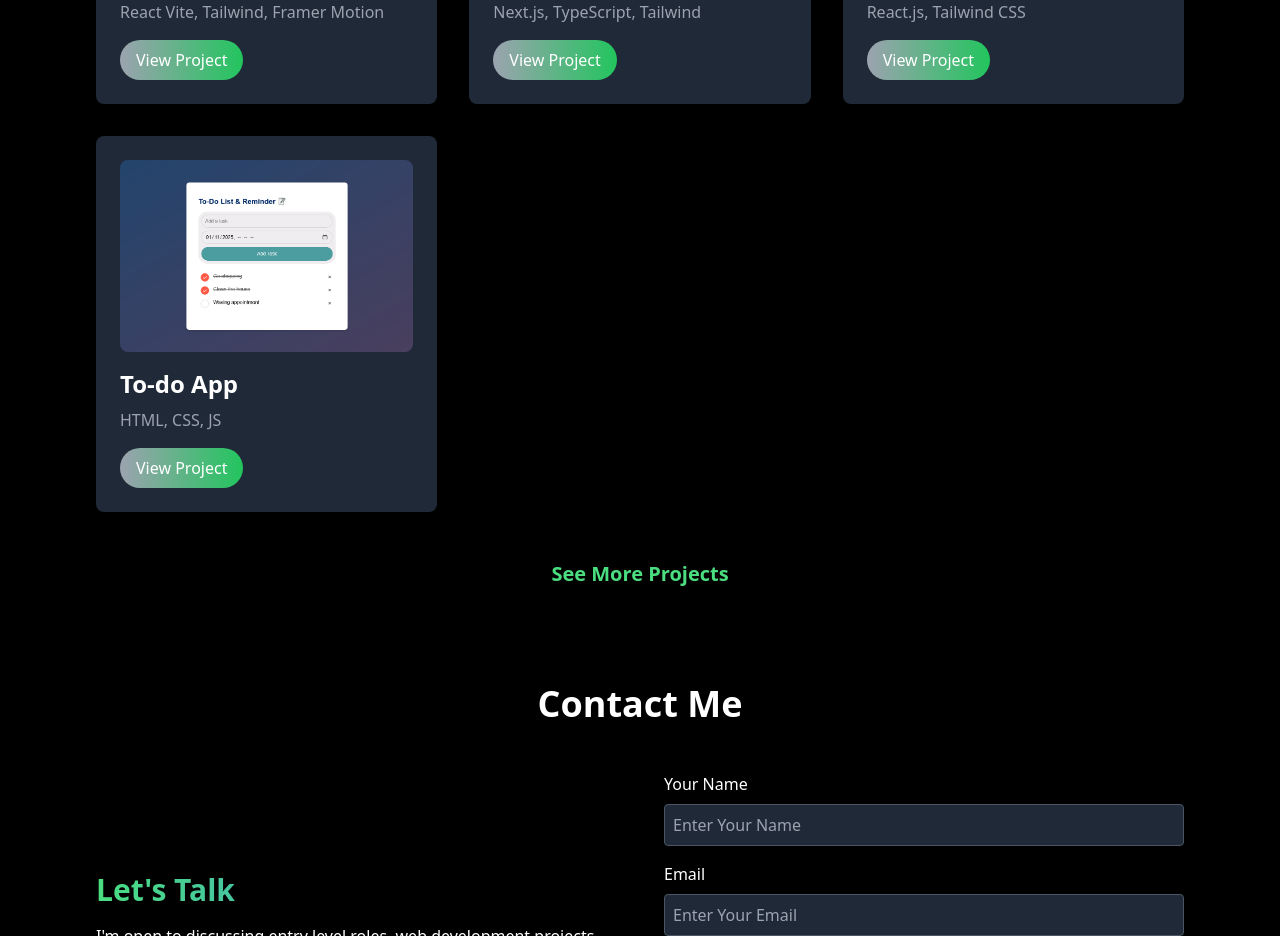
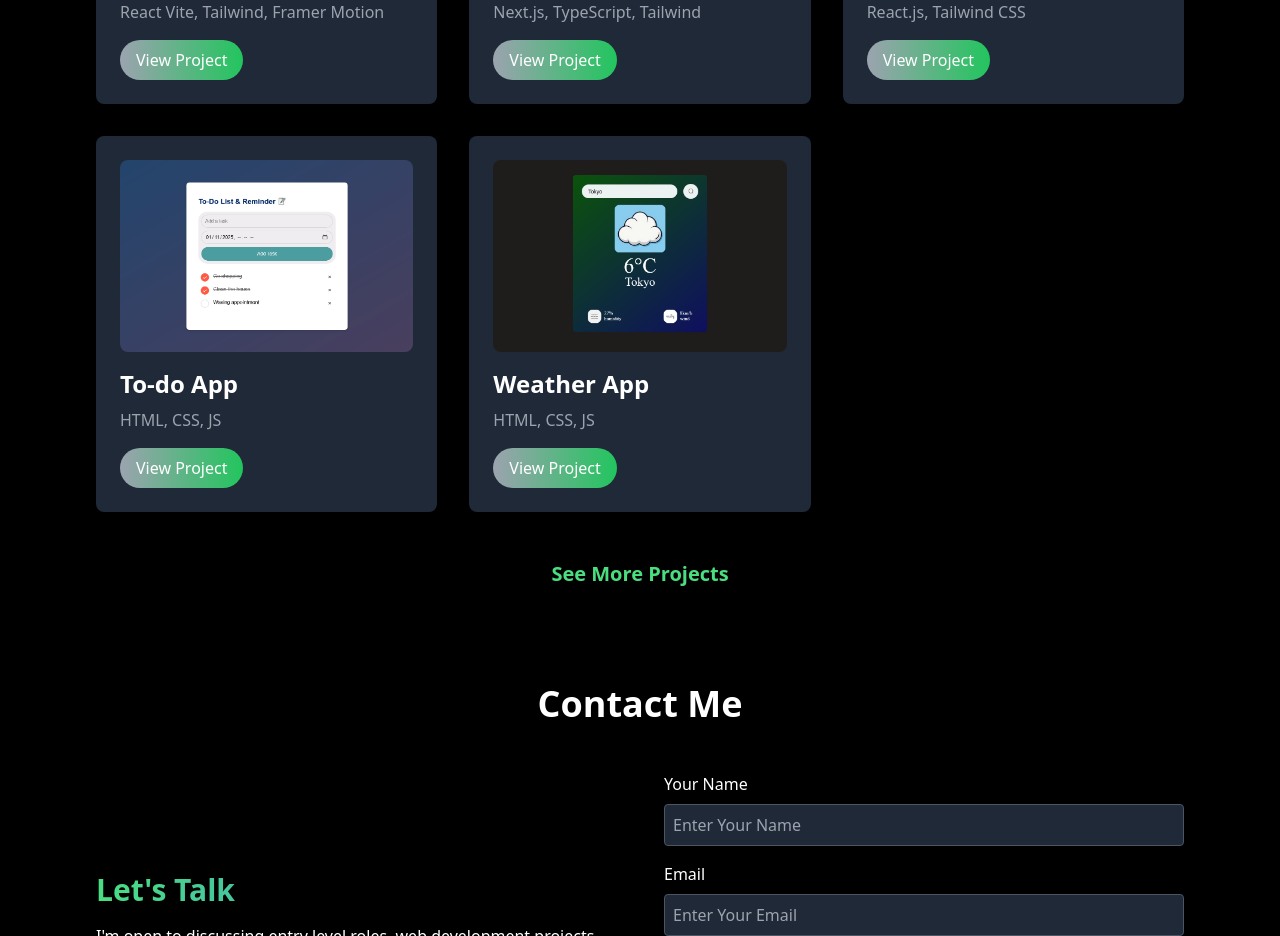
Before and after one commit to T0nia/t0nia-portfolio, a React (Vite) app: page / in a window 1280 px wide. Shown: the part 2160-3096 px from the top of the page. Built offline with nearby package versions, Linux system fonts and the light colour scheme.

Commit message:
added weather project

```diff
--- a/src/components/Projects.jsx
+++ b/src/components/Projects.jsx
@@ -4,6 +4,7 @@ import todoImage from "../assets/todoImage.png";
 import convImage from "../assets/convImage.jpg";
 import codeVibe from "../assets/codeVibe.jpg"
 import sudokuImg from "../assets/sudokuImg.png";
+import weatherImg from "../assets/weatherImg.png";
 
 const projects = [
   {
@@ -38,14 +39,14 @@ const projects = [
     url: "https://dynamic-todo-app-t0nias-projects.vercel.app/",
   },
 
+  {
+    id: 5,
+    name: "Weather App",
+    technologies: "HTML, CSS, JS",
+    image: weatherImg,
+    url: "https://weather-line.vercel.app/",
+  },
 
-  // {
-  //   id: 5,
-  //   name: "Another Project",
-  //   technologies: "React.js, Tailwind CSS",
-  //   image: todoImage,
-  //   url: "https://www.bbb.com",
-  // },
   // {
   //   id: 6,
   //   name: "Sample Project",
```
Also changed, not shown: src/assets/weatherImg.png (added).
